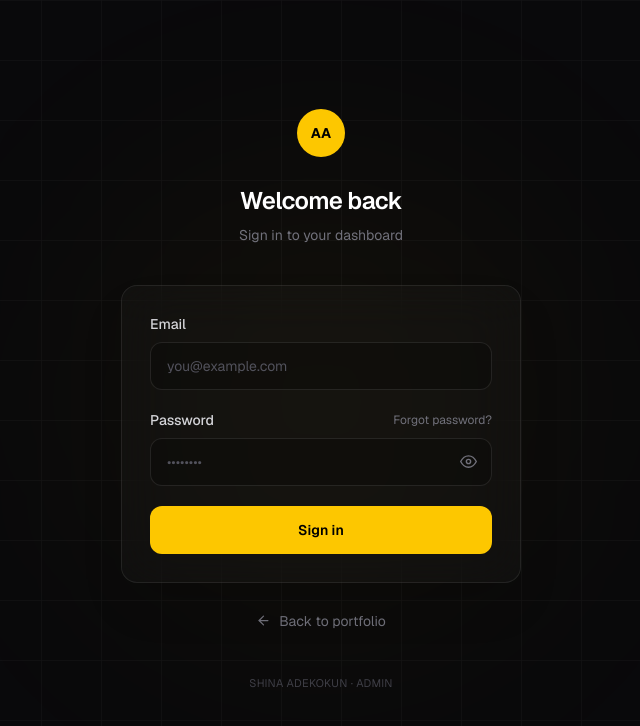
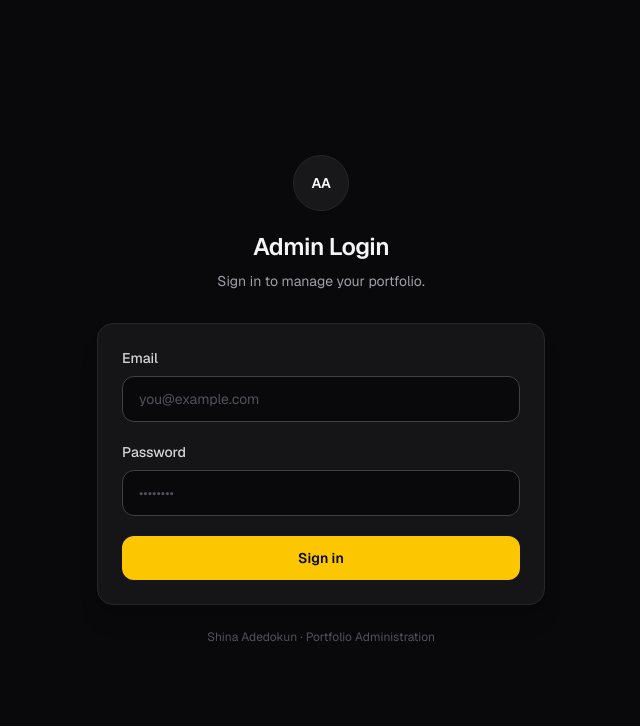
Before and after one commit to tripleAay/SHINA-PORTFOLIO, a Next.js app: page /admin/login in a window 1280 px wide. Shown: the top 726 px of the page, without its empty margins (319-959 px from the left). Built offline with nearby package versions, Linux system fonts and the light colour scheme.

Commit message:
refactor: enhance Supabase client creation with environment variable validation

```diff
--- a/src/app/admin/login/page.tsx
+++ b/src/app/admin/login/page.tsx
@@ -1,202 +1,168 @@
 'use client';
 
-import { FormEvent, useState } from 'react';
-import Link from 'next/link';
+import { FormEvent, useContext, useState } from 'react';
 import { useRouter } from 'next/navigation';
-import {
-  FiArrowLeft,
-  FiEye,
-  FiEyeOff,
-  FiLoader,
-} from 'react-icons/fi';
+import { ThemeContext } from '@/app/contexts/ThemeContext';
 import { createClient } from '@/app/lib/client';
 
 export default function AdminLoginPage() {
   const router = useRouter();
+  const { lightMode } = useContext(ThemeContext);
 
   const [email, setEmail] = useState('');
   const [password, setPassword] = useState('');
-  const [showPassword, setShowPassword] = useState(false);
   const [loading, setLoading] = useState(false);
   const [error, setError] = useState('');
 
-  async function handleLogin(
-    event: FormEvent<HTMLFormElement>
-  ) {
-    event.preventDefault();
+  const handleLogin = async (e: FormEvent<HTMLFormElement>) => {
+    e.preventDefault();
 
     setError('');
     setLoading(true);
 
     try {
-      /*
-       * IMPORTANT:
-       *
-       * Create the Supabase browser client only when the
-       * user actually submits the login form.
-       *
-       * Do NOT create it at component render time.
-       */
+      // IMPORTANT:
+      // Create the Supabase client only when the user submits the form.
+      // Do NOT create it at component render time.
       const supabase = createClient();
 
       const { error: loginError } =
         await supabase.auth.signInWithPassword({
-          email,
+          email: email.trim(),
           password,
         });
 
       if (loginError) {
-        setError('Invalid email or password.');
-        setLoading(false);
+        setError(loginError.message);
         return;
       }
 
-      router.push('/admin/dashboard');
+      router.push('/admin');
       router.refresh();
     } catch (err) {
-      console.error('Login error:', err);
+      console.error('Admin login error:', err);
 
       setError(
         err instanceof Error
           ? err.message
-          : 'Unable to sign in. Please try again.'
+          : 'Something went wrong. Please try again.'
       );
-
+    } finally {
       setLoading(false);
     }
-  }
+  };
 
   return (
-    <main className="min-h-screen bg-[#09090B] text-white">
-      <div className="relative flex min-h-screen items-center justify-center overflow-hidden px-6 py-12">
-
-        {/* Background grid */}
+    <main
+      className={`min-h-screen flex items-center justify-center px-6 transition-colors duration-500 ${
+        lightMode
+          ? 'bg-[#f7f3ec] text-zinc-900'
+          : 'bg-zinc-950 text-zinc-100'
+      }`}
+    >
+      <div className="w-full max-w-md">
+        {/* Header */}
+        <div className="mb-8 text-center">
           <div
-          className="pointer-events-none absolute inset-0 opacity-[0.035]"
-          style={{
-            backgroundImage:
-              'linear-gradient(rgba(255,255,255,0.8) 1px, transparent 1px), linear-gradient(90deg, rgba(255,255,255,0.8) 1px, transparent 1px)',
-            backgroundSize: '60px 60px',
-          }}
-        />
-
-        {/* Subtle glow */}
-        <div className="pointer-events-none absolute left-1/2 top-1/2 h-[500px] w-[500px] -translate-x-1/2 -translate-y-1/2 rounded-full bg-yellow-400/[0.035] blur-[120px]" />
-
-        <div className="relative z-10 w-full max-w-[400px]">
-
-          {/* Logo */}
-          <div className="mb-10 text-center">
-            <div className="mx-auto mb-7 flex h-12 w-12 items-center justify-center rounded-full bg-yellow-400 text-sm font-bold text-black">
+            className={`mx-auto mb-5 flex h-14 w-14 items-center justify-center rounded-full border text-sm font-semibold tracking-tight transition-colors ${
+              lightMode
+                ? 'border-zinc-300 bg-white text-zinc-900'
+                : 'border-zinc-800 bg-zinc-900 text-white'
+            }`}
+          >
             AA
           </div>
 
           <h1 className="text-2xl font-semibold tracking-tight">
-              Welcome back
+            Admin Login
           </h1>
 
-            <p className="mt-2 text-sm text-zinc-500">
-              Sign in to your dashboard
+          <p
+            className={`mt-2 text-sm ${
+              lightMode ? 'text-zinc-500' : 'text-zinc-400'
+            }`}
+          >
+            Sign in to manage your portfolio.
           </p>
         </div>
 
-          {/* Login card */}
-          <div className="rounded-2xl border border-white/[0.08] bg-white/[0.025] p-6 shadow-2xl shadow-black/20 backdrop-blur-xl sm:p-7">
-            <form
-              onSubmit={handleLogin}
-              className="space-y-5"
+        {/* Login Card */}
+        <div
+          className={`rounded-2xl border p-6 shadow-xl transition-colors duration-500 ${
+            lightMode
+              ? 'border-zinc-200 bg-white'
+              : 'border-zinc-800 bg-zinc-900/80'
+          }`}
         >
-
+          <form onSubmit={handleLogin} className="space-y-5">
             {/* Email */}
             <div>
               <label
                 htmlFor="email"
-                  className="mb-2 block text-sm font-medium text-zinc-300"
+                className={`mb-2 block text-sm font-medium ${
+                  lightMode ? 'text-zinc-700' : 'text-zinc-300'
+                }`}
               >
                 Email
               </label>
 
               <input
                 id="email"
+                name="email"
                 type="email"
-                  value={email}
-                  onChange={(event) =>
-                    setEmail(event.target.value)
-                  }
-                  placeholder="you@example.com"
                 autoComplete="email"
                 required
+                value={email}
+                onChange={(e) => setEmail(e.target.value)}
+                placeholder="you@example.com"
                 disabled={loading}
-                  className="h-12 w-full rounded-xl border border-white/[0.09] bg-black/20 px-4 text-sm text-white outline-none transition placeholder:text-zinc-600 focus:border-yellow-400/60 focus:ring-2 focus:ring-yellow-400/10 disabled:cursor-not-allowed disabled:opacity-60"
+                className={`w-full rounded-xl border px-4 py-3 text-sm outline-none transition-all duration-200 ${
+                  lightMode
+                    ? 'border-zinc-300 bg-white text-zinc-900 placeholder:text-zinc-400 focus:border-yellow-500 focus:ring-2 focus:ring-yellow-500/20'
+                    : 'border-zinc-700 bg-zinc-950 text-zinc-100 placeholder:text-zinc-600 focus:border-yellow-400 focus:ring-2 focus:ring-yellow-400/20'
+                } ${loading ? 'cursor-not-allowed opacity-60' : ''}`}
               />
             </div>
 
             {/* Password */}
             <div>
-                <div className="mb-2 flex items-center justify-between">
               <label
                 htmlFor="password"
-                    className="block text-sm font-medium text-zinc-300"
+                className={`mb-2 block text-sm font-medium ${
+                  lightMode ? 'text-zinc-700' : 'text-zinc-300'
+                }`}
               >
                 Password
               </label>
 
-                  <button
-                    type="button"
-                    className="text-xs text-zinc-500 transition hover:text-yellow-400"
-                    onClick={() => {
-                      // Password reset will be implemented later.
-                    }}
-                  >
-                    Forgot password?
-                  </button>
-                </div>
-
-                <div className="relative">
               <input
                 id="password"
-                    type={
-                      showPassword
-                        ? 'text'
-                        : 'password'
-                    }
-                    value={password}
-                    onChange={(event) =>
-                      setPassword(event.target.value)
-                    }
-                    placeholder="••••••••"
+                name="password"
+                type="password"
                 autoComplete="current-password"
                 required
+                value={password}
+                onChange={(e) => setPassword(e.target.value)}
+                placeholder="••••••••"
                 disabled={loading}
-                    className="h-12 w-full rounded-xl border border-white/[0.09] bg-black/20 px-4 pr-12 text-sm text-white outline-none transition placeholder:text-zinc-600 focus:border-yellow-400/60 focus:ring-2 focus:ring-yellow-400/10 disabled:cursor-not-allowed disabled:opacity-60"
+                className={`w-full rounded-xl border px-4 py-3 text-sm outline-none transition-all duration-200 ${
+                  lightMode
+                    ? 'border-zinc-300 bg-white text-zinc-900 placeholder:text-zinc-400 focus:border-yellow-500 focus:ring-2 focus:ring-yellow-500/20'
+                    : 'border-zinc-700 bg-zinc-950 text-zinc-100 placeholder:text-zinc-600 focus:border-yellow-400 focus:ring-2 focus:ring-yellow-400/20'
+                } ${loading ? 'cursor-not-allowed opacity-60' : ''}`}
               />
-
-                  <button
-                    type="button"
-                    aria-label={
-                      showPassword
-                        ? 'Hide password'
-                        : 'Show password'
-                    }
-                    onClick={() =>
-                      setShowPassword(
-                        (value) => !value
-                      )
-                    }
-                    className="absolute right-0 top-0 flex h-12 w-12 items-center justify-center text-zinc-500 transition hover:text-zinc-200"
-                  >
-                    {showPassword ? (
-                      <FiEyeOff size={17} />
-                    ) : (
-                      <FiEye size={17} />
-                    )}
-                  </button>
-                </div>
             </div>
 
             {/* Error */}
             {error && (
-                <div className="rounded-xl border border-red-400/15 bg-red-400/[0.06] px-4 py-3 text-sm text-red-300">
+              <div
+                role="alert"
+                className={`rounded-xl border px-4 py-3 text-sm ${
+                  lightMode
+                    ? 'border-red-200 bg-red-50 text-red-600'
+                    : 'border-red-900/50 bg-red-950/30 text-red-400'
+                }`}
+              >
                 {error}
               </div>
             )}
@@ -205,39 +171,25 @@ export default function AdminLoginPage() {
             <button
               type="submit"
               disabled={loading}
-                className="flex h-12 w-full items-center justify-center gap-2 rounded-xl bg-yellow-400 px-4 text-sm font-semibold text-black transition hover:bg-yellow-300 active:scale-[0.99] disabled:cursor-not-allowed disabled:opacity-60"
+              className={`w-full rounded-xl px-4 py-3 text-sm font-semibold transition-all duration-200 ${
+                loading
+                  ? 'cursor-not-allowed opacity-60'
+                  : 'hover:-translate-y-0.5 hover:shadow-lg'
+              } bg-yellow-400 text-zinc-950 hover:bg-yellow-300`}
             >
-                {loading ? (
-                  <>
-                    <FiLoader
-                      className="animate-spin"
-                      size={17}
-                    />
-                    Signing in...
-                  </>
-                ) : (
-                  'Sign in'
-                )}
+              {loading ? 'Signing in...' : 'Sign in'}
             </button>
           </form>
         </div>
 
-          {/* Back to portfolio */}
-          <div className="mt-7 text-center">
-            <Link
-              href="/"
-              className="inline-flex items-center gap-2 text-sm text-zinc-500 transition hover:text-yellow-400"
+        {/* Footer */}
+        <p
+          className={`mt-6 text-center text-xs ${
+            lightMode ? 'text-zinc-400' : 'text-zinc-600'
+          }`}
         >
-              <FiArrowLeft size={15} />
-              Back to portfolio
-            </Link>
-          </div>
-
-          {/* Footer */}
-          <p className="mt-10 text-center text-[11px] tracking-wide text-zinc-700">
-            SHINA ADEKOKUN · ADMIN
+          Shina Adedokun · Portfolio Administration
         </p>
-        </div>
       </div>
     </main>
   );
```
Also changed, not shown: src/app/lib/client.ts (+12 -2 lines). Lines whose indentation alone changed are shown as unchanged.
